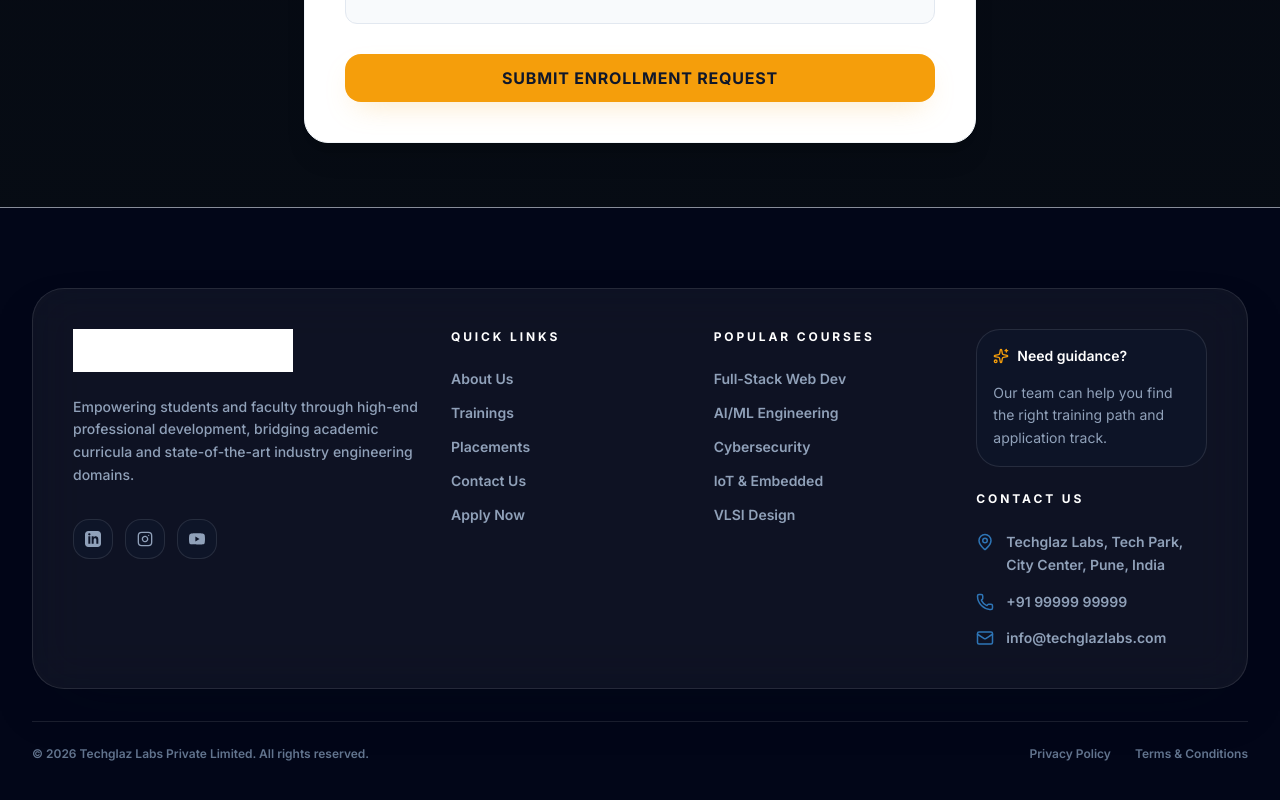
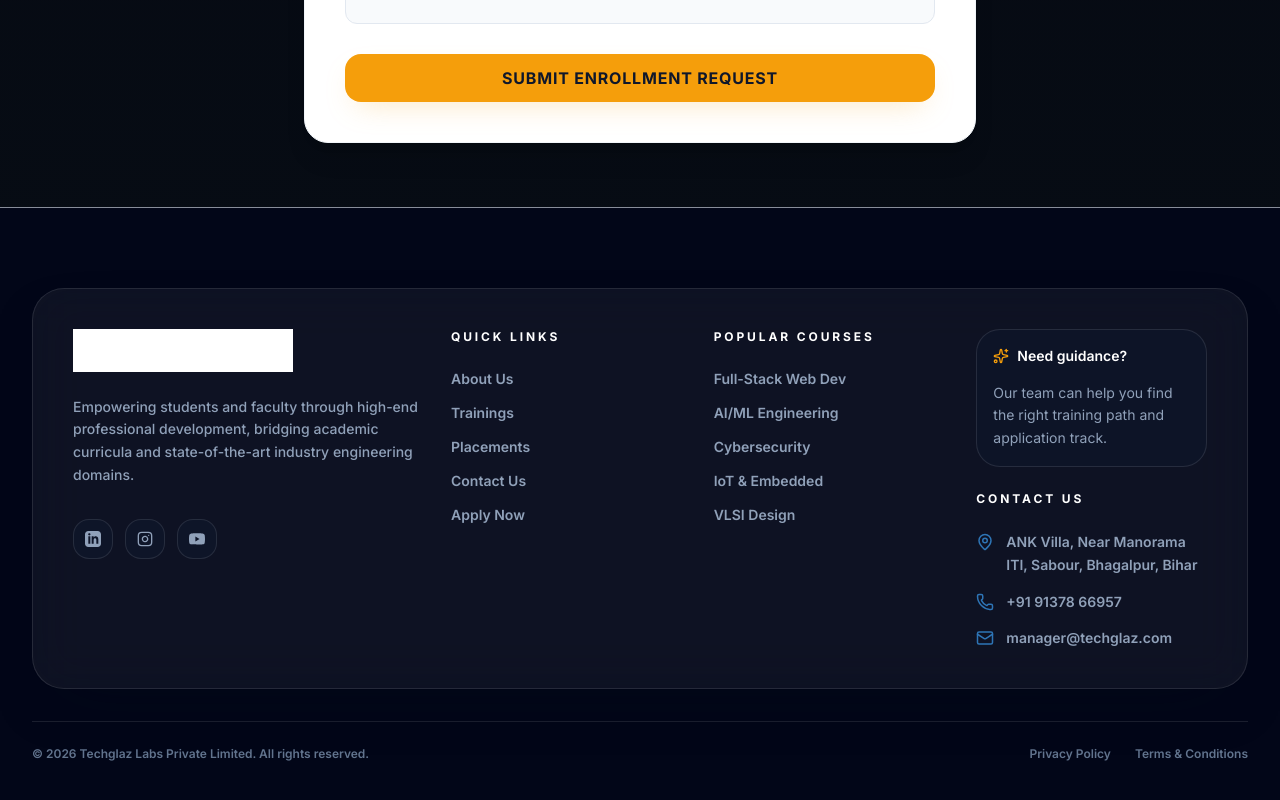
Before and after one commit to rohanjha-rj/techglaz_main, a Next.js app: page /apply in a window 1280 px wide. Shown: the part 1316-2116 px from the top of the page. Built offline with nearby package versions, Linux system fonts and the light colour scheme; no server answers.

Commit message:
feat: implement site footer, FAQ section, interactive map, and contact page with form components

```diff
--- a/src/app/(main)/contact/page.tsx
+++ b/src/app/(main)/contact/page.tsx
@@ -12,9 +12,9 @@ export const metadata: Metadata = {
 };
 
 export default function ContactPage() {
-  const address = process.env.NEXT_PUBLIC_INSTITUTE_ADDRESS || "Techglaz Labs, Tech Park, City Center, Pune, Maharashtra, India";
-  const email = "info@techglazlabs.com";
-  const phone = "+91 99999 99999";
+  const address = process.env.NEXT_PUBLIC_INSTITUTE_ADDRESS || "ANK Villa, Near Manorama ITI, Sabour, Bhagalpur, Bihar";
+  const email = "manager@techglaz.com";
+  const phone = "+91 91378 66957";
 
   const breadcrumbs = [{ label: "Contact Us" }];
 
@@ -45,7 +45,9 @@ export default function ContactPage() {
                     </div>
                     <div>
                       <p className="font-bold text-slate-900 dark:text-slate-350">Our Location</p>
-                      <p className="mt-1 leading-relaxed">{address}</p>
+                      <a href="https://maps.app.goo.gl/uTjyMKr1nnwbb4sY6" target="_blank" rel="noopener noreferrer" className="hover:text-brand-blue-steel transition-colors block mt-1 leading-relaxed">
+                        {address}
+                      </a>
                     </div>
                   </li>
 
--- a/src/components/forms/ContactForm.tsx
+++ b/src/components/forms/ContactForm.tsx
@@ -45,16 +45,19 @@ export default function ContactForm() {
     setSubmitSuccess(false);
 
     try {
-      const response = await fetch("/api/contact", {
+      const response = await fetch("https://formspree.io/f/xlgqgaee", {
         method: "POST",
-        headers: { "Content-Type": "application/json" },
+        headers: {
+          "Content-Type": "application/json",
+          "Accept": "application/json"
+        },
         body: JSON.stringify(data),
       });
 
       const result = await response.json();
 
       if (!response.ok) {
-        throw new Error(result.message || "Failed to send message");
+        throw new Error(result.error || "Failed to send message");
       }
 
       setSubmitSuccess(true);
--- a/src/components/layout/Footer.tsx
+++ b/src/components/layout/Footer.tsx
@@ -70,15 +70,15 @@ export default function Footer() {
                 <ul className="space-y-4 text-sm font-semibold text-slate-400">
                   <li className="flex items-start gap-3">
                     <MapPin className="mt-0.5 h-4.5 w-4.5 shrink-0 text-brand-blue-steel" />
-                    <span className="leading-relaxed">{process.env.NEXT_PUBLIC_INSTITUTE_ADDRESS || "Techglaz Labs, Tech Park, City Center, Pune, India"}</span>
+                    <a href="https://maps.app.goo.gl/uTjyMKr1nnwbb4sY6" target="_blank" rel="noopener noreferrer" className="leading-relaxed hover:text-[#fbbf24] transition-colors">{process.env.NEXT_PUBLIC_INSTITUTE_ADDRESS || "ANK Villa, Near Manorama ITI, Sabour, Bhagalpur, Bihar"}</a>
                   </li>
                   <li className="flex items-center gap-3">
                     <Phone className="h-4.5 w-4.5 shrink-0 text-brand-blue-steel" />
-                    <a href="tel:+919999999999" className="transition-colors hover:text-[#fbbf24]">+91 99999 99999</a>
+                    <a href="tel:+919137866957" className="transition-colors hover:text-[#fbbf24]">+91 91378 66957</a>
                   </li>
                   <li className="flex items-center gap-3">
                     <Mail className="h-4.5 w-4.5 shrink-0 text-brand-blue-steel" />
-                    <a href="mailto:info@techglazlabs.com" className="break-all transition-colors hover:text-[#fbbf24]">info@techglazlabs.com</a>
+                    <a href="mailto:manager@techglaz.com" className="break-all transition-colors hover:text-[#fbbf24]">manager@techglaz.com</a>
                   </li>
                 </ul>
               </div>
--- a/src/components/shared/FaqSection.tsx
+++ b/src/components/shared/FaqSection.tsx
@@ -28,7 +28,7 @@ const FAQS: FAQItem[] = [
   },
   {
     question: "How can my institution sign an MoU with Techglaz Labs?",
-    answer: "Colleges and universities looking to enrich their curricula can initiate MoUs for faculty development programs or student workshop tracks. Please contact us via info@techglazlabs.com or fill out the contact form.",
+    answer: "Colleges and universities looking to enrich their curricula can initiate MoUs for faculty development programs or student workshop tracks. Please contact us via manager@techglaz.com or fill out the contact form.",
   },
 ];
 
--- a/src/components/shared/LeafletMap.tsx
+++ b/src/components/shared/LeafletMap.tsx
@@ -1,12 +1,13 @@
 "use client";
 
 import React, { useEffect, useRef } from "react";
+import type { Map } from "leaflet";
 // Import leaflet styles
 import "leaflet/dist/leaflet.css";
 
 export default function LeafletMap() {
   const mapContainerRef = useRef<HTMLDivElement>(null);
-  const mapRef = useRef<any>(null);
+  const mapRef = useRef<Map | null>(null);
 
   useEffect(() => {
     const container = mapContainerRef.current;
@@ -14,9 +15,9 @@ export default function LeafletMap() {
 
     // Load leaflet dynamically to prevent SSR issue
     import("leaflet").then((L) => {
-      // Default coordinates (e.g. Pune, India)
-      const lat = parseFloat(process.env.NEXT_PUBLIC_INSTITUTE_LAT || "18.5204");
-      const lng = parseFloat(process.env.NEXT_PUBLIC_INSTITUTE_LNG || "73.8567");
+      // Default coordinates (ANK Villa, Sabour, Bhagalpur, Bihar)
+      const lat = parseFloat(process.env.NEXT_PUBLIC_INSTITUTE_LAT || "25.2505593");
+      const lng = parseFloat(process.env.NEXT_PUBLIC_INSTITUTE_LNG || "87.0370938");
       const zoom = 14;
 
       // Clean up previous map instance if any
@@ -35,7 +36,7 @@ export default function LeafletMap() {
 
       // Add marker
       const marker = L.marker([lat, lng]).addTo(map);
-      marker.bindPopup("<b>Techglaz Labs Private Limited</b><br>Engineering Excellence Center").openPopup();
+      marker.bindPopup("<b>Techglaz</b><br>ANK Villa, Sabour, Bhagalpur, Bihar").openPopup();
     });
 
     return () => {
--- a/src/lib/constants.ts
+++ b/src/lib/constants.ts
@@ -196,12 +196,12 @@ export type InstitutionTag = (typeof INSTITUTION_TAGS)[number];
 export const RND_AUDIENCES = ["Students", "Teachers", "Industry"] as const;
 export type RnDAudience = (typeof RND_AUDIENCES)[number];
 
-// Social Media Links (placeholders — replace with real URLs)
+// Social Media Links
 export const SOCIAL_LINKS = {
-  linkedin: "https://linkedin.com/company/techglazlabs",
-  instagram: "https://instagram.com/techglazlabs",
+  linkedin: "https://www.linkedin.com/company/techglaz/",
+  instagram: "https://www.instagram.com/techglaz/",
   youtube: "https://youtube.com/@techglazlabs",
-  whatsapp: `https://wa.me/${process.env.NEXT_PUBLIC_WHATSAPP_NUMBER || "919999999999"}`,
+  whatsapp: `https://wa.me/${process.env.NEXT_PUBLIC_WHATSAPP_NUMBER || "9137866957"}`,
 };
 
 // Navigation Links
```
